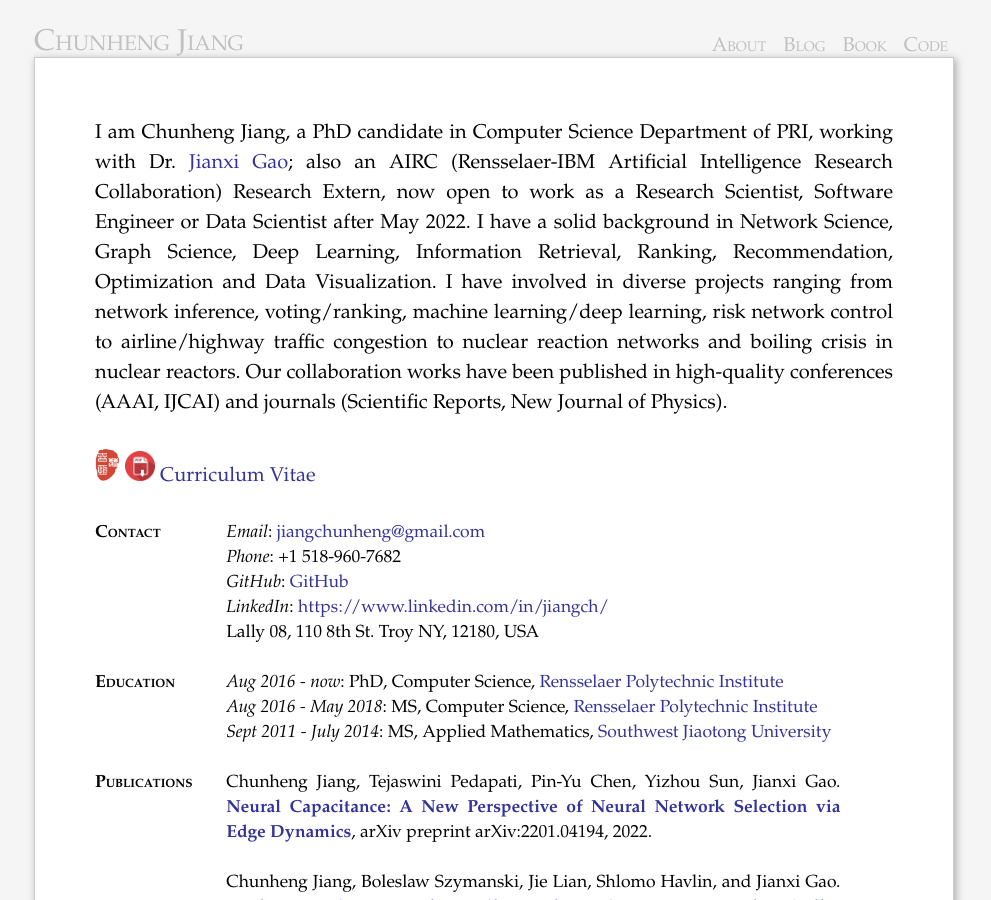
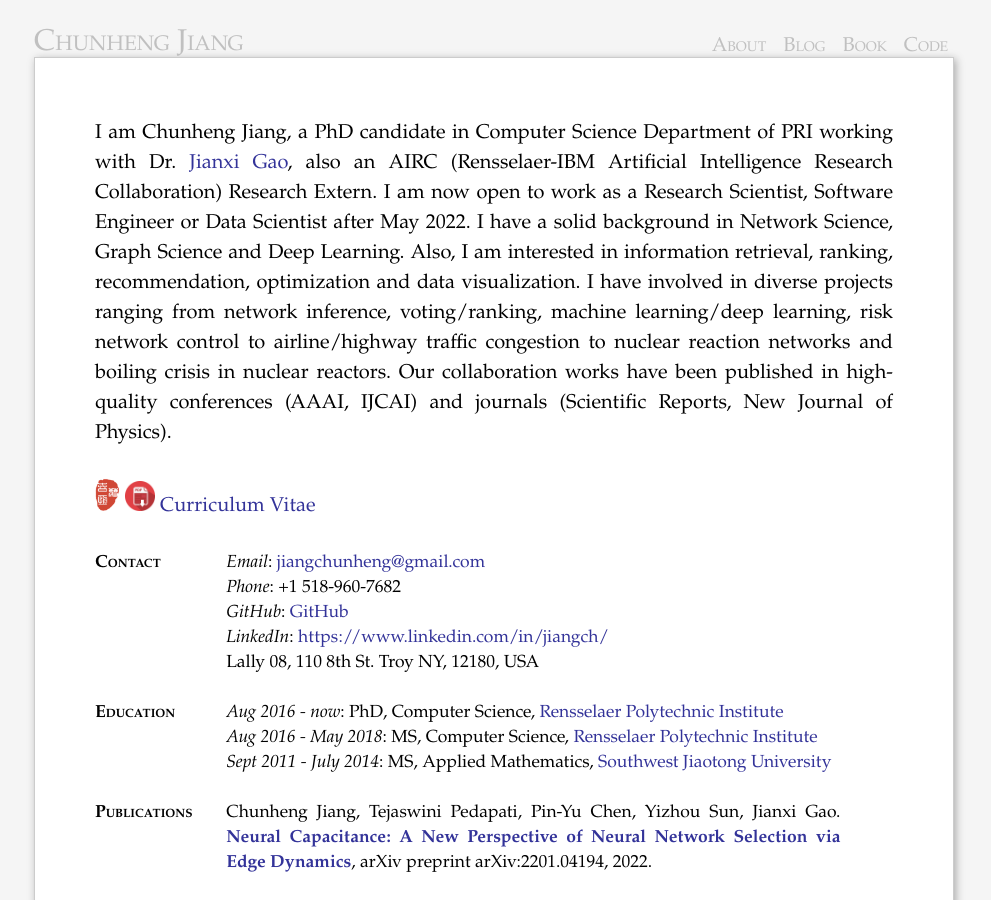
Before and after one commit to horsehour/horsehour.github.io, a Jekyll site: the page built from index.md, in a window 1280 px wide and 900 px high. Shown: the whole window, without its empty margins (146-1137 px from the left). Built offline with Jekyll 4.4.1, drawn with Linux system fonts in a browser that asks for light colours; comment, search, counter and statistics services are not loaded.

Commit message:
revise the short intro

```diff
--- a/index.md
+++ b/index.md
@@ -4,12 +4,14 @@ title: CHUNHENG JIANG
 section: About
 ---
 
-I am Chunheng Jiang, a PhD candidate in Computer Science Department of PRI,
-working with Dr. [Jianxi Gao][gao]{:target="_blank"};
-also an AIRC (Rensselaer-IBM Artificial Intelligence Research Collaboration) Research Extern,
-now open to work as a Research Scientist, Software Engineer or Data Scientist after May 2022.
-I have a solid background in Network Science, Graph Science, Deep Learning, Information Retrieval, Ranking, Recommendation,
-Optimization and Data Visualization. I have involved in diverse projects ranging from network inference,
+I am Chunheng Jiang, a PhD candidate in Computer Science Department of PRI
+working with Dr. [Jianxi Gao][gao]{:target="_blank"},
+also an AIRC (Rensselaer-IBM Artificial Intelligence Research Collaboration) Research Extern.
+I am now open to work as a Research Scientist, Software Engineer or Data Scientist after May 2022.
+I have a solid background in Network Science, Graph Science and Deep Learning.
+Also, I am interested in information retrieval, ranking, recommendation,
+optimization and data visualization.
+I have involved in diverse projects ranging from network inference,
 voting/ranking, machine learning/deep learning, risk network control to airline/highway traffic congestion to
 nuclear reaction networks and boiling crisis in nuclear reactors.
 Our collaboration works have been published in high-quality conferences (AAAI, IJCAI) and
```
Also changed, not shown: 1 other file.
